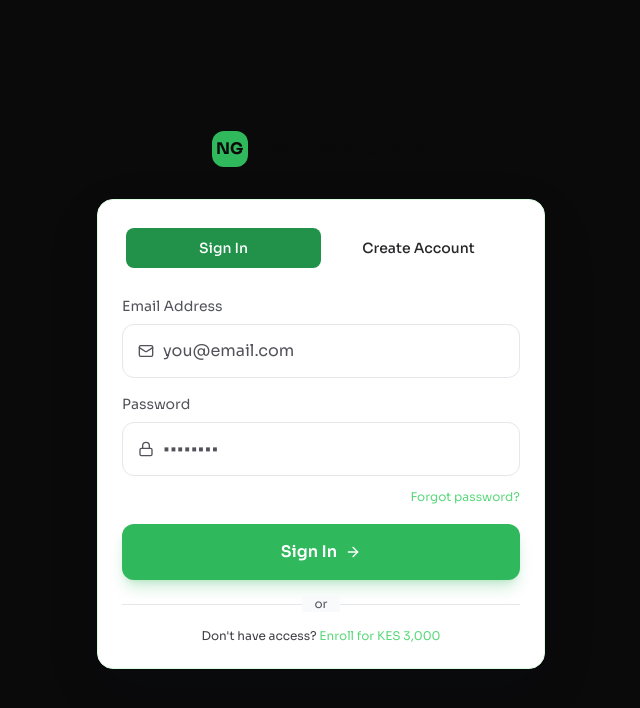
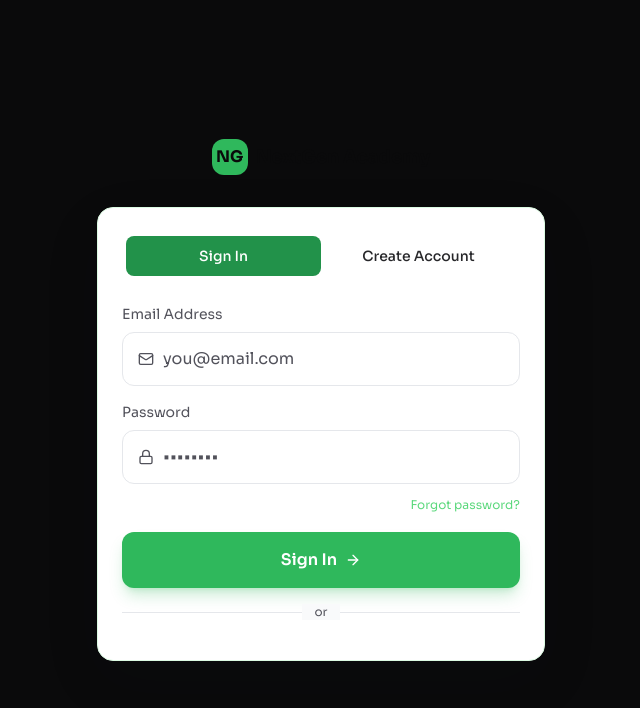
Before and after one commit to jamiljuma2/ai-course-platform, a Next.js app: page /login in a window 1280 px wide. Shown: the top 708 px of the page, without its empty margins (319-959 px from the left). Built offline with nearby package versions, Linux system fonts and the light colour scheme; no server answers.

Commit message:
chore: remove login enrollment callout

```diff
--- a/src/app/login/LoginPageClient.tsx
+++ b/src/app/login/LoginPageClient.tsx
@@ -243,13 +243,6 @@ export default function LoginPageClient() {
           </div>
 
           {/* Magic link sign-in removed by request */}
-
-          <p className="text-center text-dark-500 text-xs mt-4">
-            Don't have access?{' '}
-            <Link href="/#enroll" className="text-brand-400 hover:underline">
-              Enroll for KES 3,000
-            </Link>
-          </p>
         </div>
       </div>
     </div>
```
